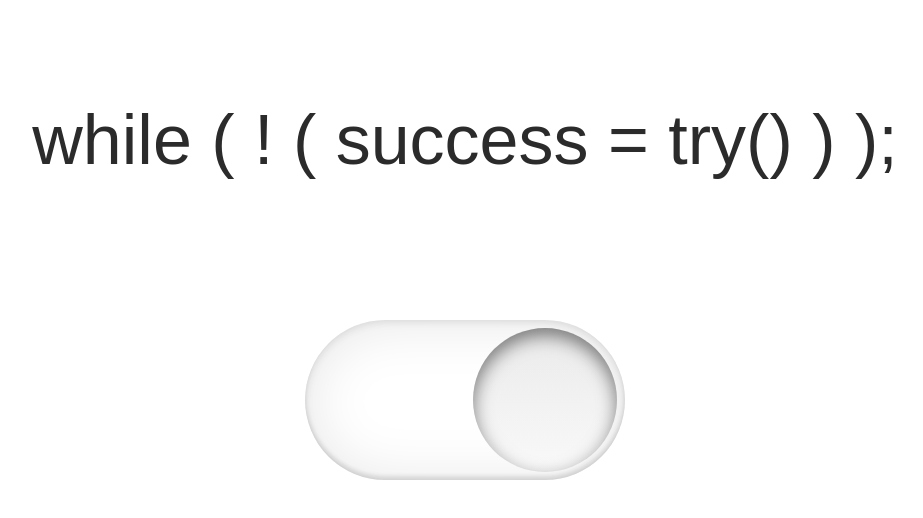
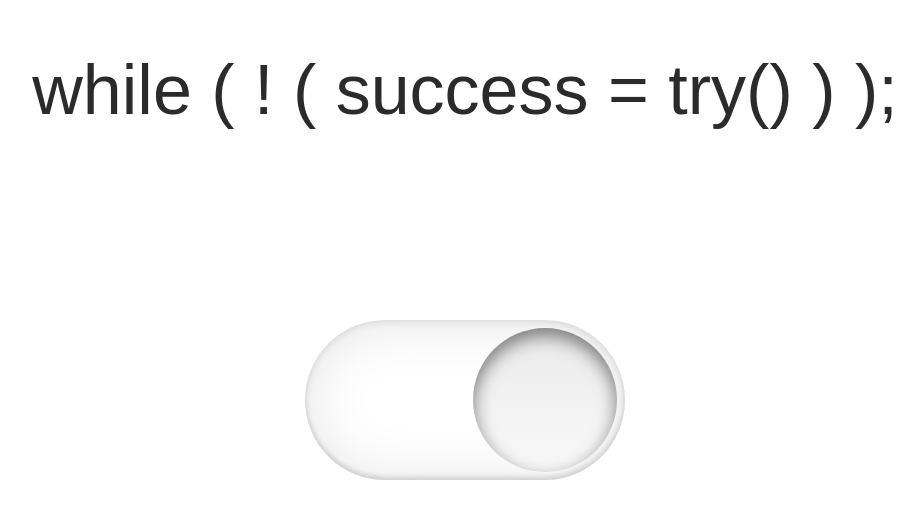
Before and after one commit to darshan3001/darkmode, a plain HTML site: page index.html in a window 1280 px wide. Both pictures are taken after a click on the element 640 px from the left and 400 px from the top of the page. Shown: the whole page, without its empty margins (175-1098 px from the left). Drawn offline with Linux system fonts and the light colour scheme.

Commit message:
Update darkmode.css

```diff
--- a/darkmode.css
+++ b/darkmode.css
@@ -55,7 +55,7 @@ body.active{
 h3{
     color: white;
     position: absolute;
-    top: 100px;
+    top: 50px;
     font-size: 70px;
     font-family:sans-serif;
     font-weight: 10;
@@ -65,7 +65,7 @@ h3.active{
 
     color: #2b2b2b;
     position: absolute;
-    top: 100px;
+    top: 50px;
     font-size: 70px;
     transition: 0.6s;
 }
```
